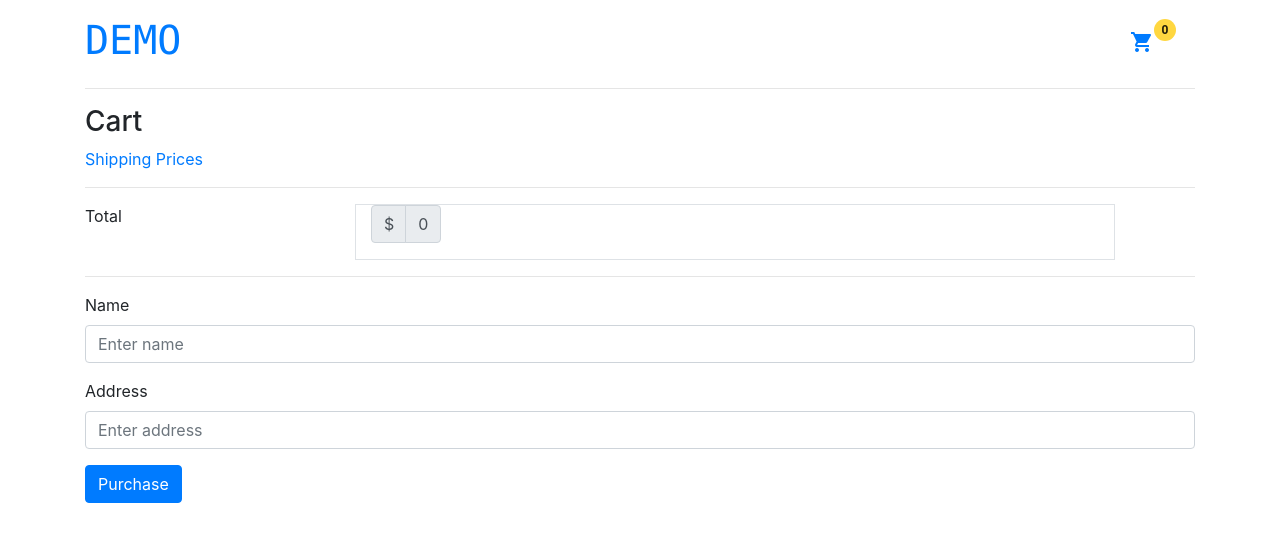
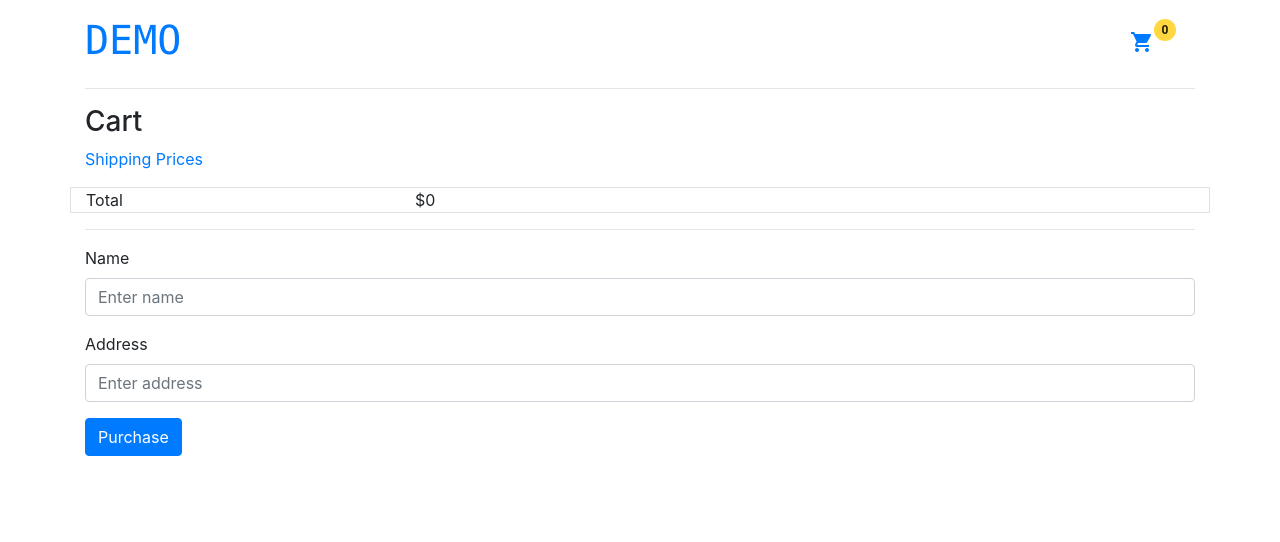
Before and after one commit to s2iwi2s/angular-demo-s2iwi2s, an Angular app: page /cart in a window 1280 px wide. Shown: the top 542 px of the page. Built offline with nearby package versions, Linux system fonts and the light colour scheme.

Commit message:
1 file modified

```diff
--- a/src/app/cart/cart.component.html
+++ b/src/app/cart/cart.component.html
@@ -8,17 +8,10 @@
 	<div class="col col-sm-3">
 		{{ item.name }}
 	</div>
-	<div class="col col-sm-8 text-right border">
-		<div class="input-group mb-3 ">
-			<div class="input-group-prepend">
-				<span class="input-group-text">$</span>
-			</div>
-			<div class="input-group-append">
-				<span class="input-group-text">{{ item.price }}</span>
-			</div>
-		</div>
+	<div class="col col-sm-1 text-right">
+		${{ item.price }}
 	</div>
-	<div class="col col-sm-1">
+	<div class="col col-sm-8">
 		<a (click)="doRemoveItem(item.id)" class="button fancy-button"><i class="material-icons">delete</i></a>
 	</div>
 	<!--
@@ -27,22 +20,15 @@
   <a (click)="doRemoveItem(item.id)" class="button fancy-button"><i class="material-icons">delete</i></a>
   -->
 </div>
-<hr>
-<div class="row">
+
+<div class="row border">
 	<div class="col col-sm-3">
 		Total
 	</div>
-	<div class="col col-sm-8 text-right border">
-		<div class="input-group mb-3">
-			<div class="input-group-prepend">
-				<span class="input-group-text">$</span>
-			</div>
-			<div class="input-group-append">
-				<span class="input-group-text">{{ totalPrice }}</span>
-			</div>
-		</div>
+	<div class="col col-sm-1 text-right">
+		${{ totalPrice }}
 	</div>
-	<div class="col col-sm-1">
+	<div class="col col-sm-8">
 
 	</div>
 </div>
```
